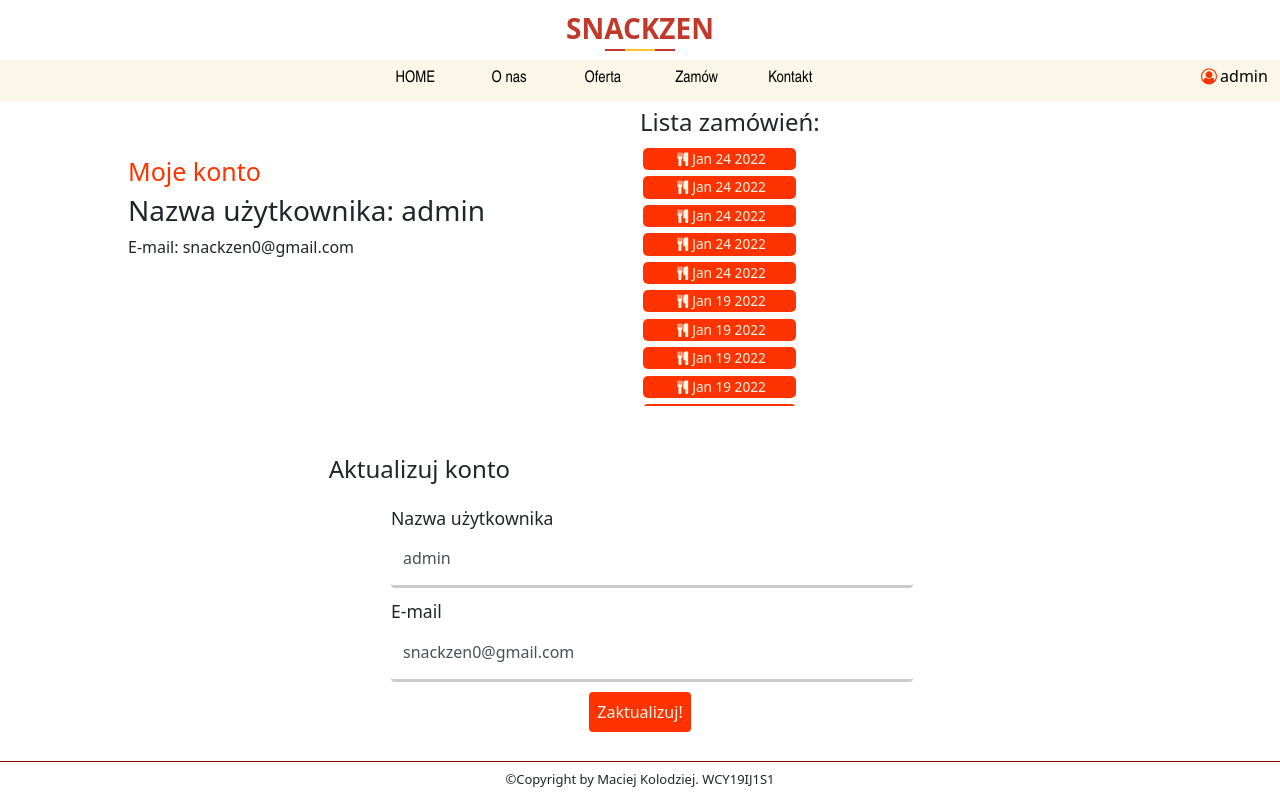
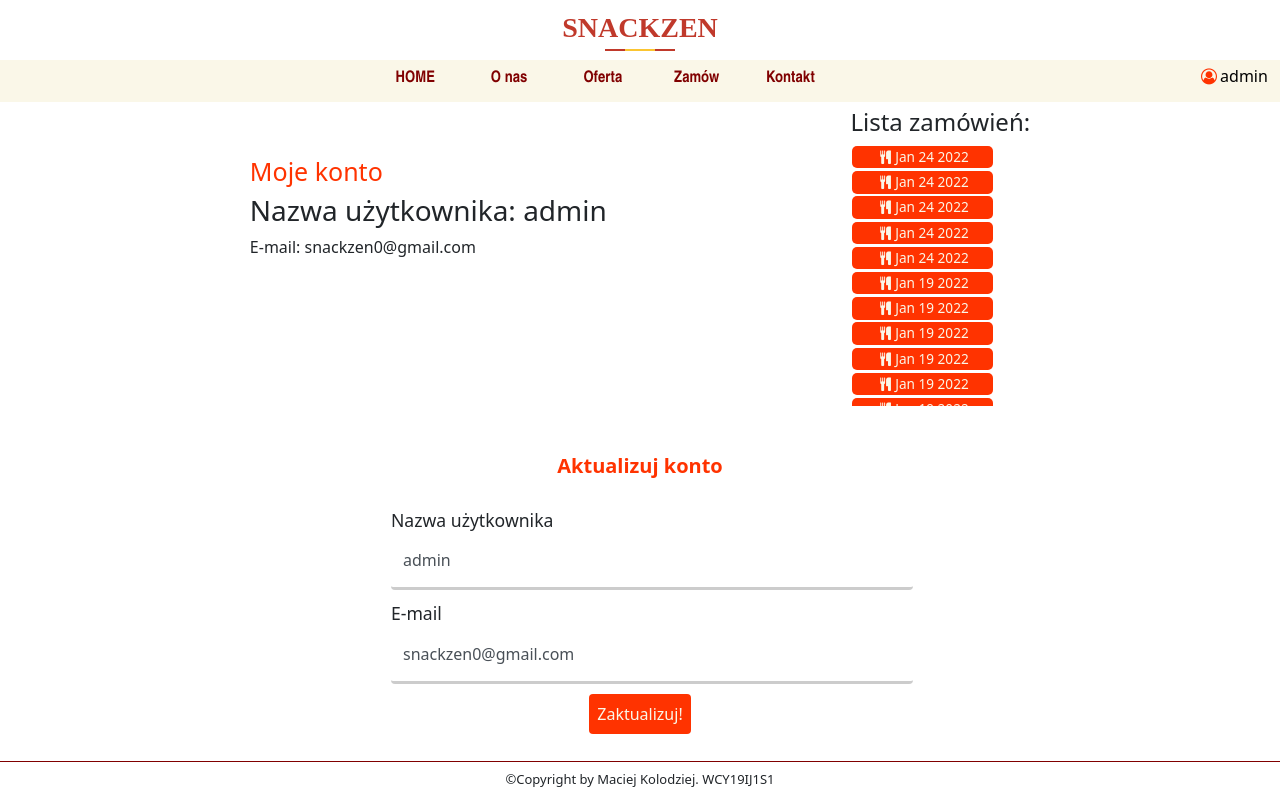
Before and after one commit to mkkm121/ProjektPJF, a Flask app: page /account in a window 1280 px wide. Run offline with Flask 2, Linux system fonts and the light colour scheme; a user stored in the database is signed in; data comes from the database, SQL or seed files in the repository; some web fonts are replaced.

Commit message:
Changing fonts

```diff
--- a/Restaurant/static/styles/style.css
+++ b/Restaurant/static/styles/style.css
@@ -298,7 +298,6 @@ a:hover {
     grid-template-columns: auto auto;
 }
 .information-box-content-text3{
-    width: 50%;
     display: flex;
     flex-direction: column;
     text-align: left;
@@ -1059,7 +1058,7 @@ clip-path: polygon(0% 0%, 100% 0, 100% 50%, 100% 100%, 0% 100%);
 }
 
 .products{
-    height:65vh;
+    height:80vh;
     overflow-y: auto;
 }
 .products::-webkit-scrollbar{
--- a/Restaurant/templates/Account.html
+++ b/Restaurant/templates/Account.html
@@ -24,7 +24,7 @@
         <div  class="information-box-content-menu">
             {% for order in orders %}
                 <form action="orders/{{ order.invoice }}">
-                    <button class="btn2" type='submit' ><i class="icon-food"></i>{{ order.date_created.strftime("%b %d %Y") }}</button>
+                    <button style="width: 100%" class="btn2" type='submit' ><i class="icon-food"></i>{{ order.date_created.strftime("%b %d %Y") }}</button>
                 </form>
             {% endfor %}
         </div>
@@ -34,7 +34,7 @@
         <form method="post" action="" class ='form-group-text'>
             {{ form.hidden_tag() }}
             <fieldset class ='form-group'>
-                    <legend>Aktualizuj konto</legend>
+                    <p style="color:#ff3300;text-align: left;font-size: 20px;font-weight: bold">Aktualizuj konto</p>
                     <div class="form-group-element">
                         {{ form.username.label(class="form-control-label") }}
                         {% if form.username.errors %}
--- a/Restaurant/templates/contact.html
+++ b/Restaurant/templates/contact.html
@@ -14,14 +14,14 @@
                         </div>
                     {% endif %}
                 {% endwith %}
-            <h1 style="color: #ff3300">Skontaktuj sie z nami</h1><br>
+            <h1 style="color: #ff3300;font-family: Food">Skontaktuj sie z nami!</h1><br>
                 <p>Ulica 11, 96-111 Warszawa</p><br>
                 <p>snackzen0@gmail.com</p><br>
                 <p>(+48) 123 456 789</p><br>
             </div>
         </div>
          <div class="information-box-content2">
-             <div class="information-box-content-text2">
+             <div style="margin-top: 4%" class="information-box-content-text2">
               <form action="" method="post">
               {{ form.hidden_tag() }}
                 <p>
--- a/Restaurant/templates/home.html
+++ b/Restaurant/templates/home.html
@@ -14,7 +14,7 @@
                     </div>
                 {% endif %}
             {% endwith %}
-            <h2 style="color: #ff3300">Informacja</h2><br>Snackzen to Restauracja amerykańska w miejscowości Warszawa. Specjalizujemy się w śniadaniach, obiadach, kolacjach i wszelkich przekąskach. Używamy najświeższych składników, aby przyrządzać wyjątkowe dania w swobodnym, przyjaznym dla rodzin otoczeniu.
+            <h2 style="color: #ff3300;font-family: Food">Restauracja Snackzen</h2><br>Snackzen to Restauracja amerykańska w miejscowości Warszawa. Specjalizujemy się w śniadaniach, obiadach, kolacjach i wszelkich przekąskach. Używamy najświeższych składników, aby przyrządzać wyjątkowe dania w swobodnym, przyjaznym dla rodzin otoczeniu.
                         <br><br>Nasza unikalna mieszanka lokalnych produktów i innowacyjne podejście do klasycznych potraw pomagają nam bezbłędnie łączyć odważne pomysły z tradycyjnymi przepisami. Czas wejść, usiąść i przygotować się na wspaniałe jedzenie!
                 <br><br><br>
             <form action="contact">
--- a/Restaurant/templates/layout.html
+++ b/Restaurant/templates/layout.html
@@ -15,13 +15,13 @@
     <div id="top-bar">
         <div id="res_name">
             <div class="page_title text-center">
-                <h3>SNACKZEN</h3>
+                <h3 style="font-family: Food">SNACKZEN</h3>
                 <div class="single_line"></div>
             </div>
         </div>
         <div id="contest-menu">
             {% for el in menu %}
-                <a class="contest-menu-element" href="{{ el.url }}">{{ el.name }} </a>
+                <a style="font-weight: bold;color:maroon" class="contest-menu-element" href="{{ el.url }}">{{ el.name }} </a>
             {% endfor %}
             {% if current_user.is_authenticated %}
                 <div class="contest-menu-element-user">
```
